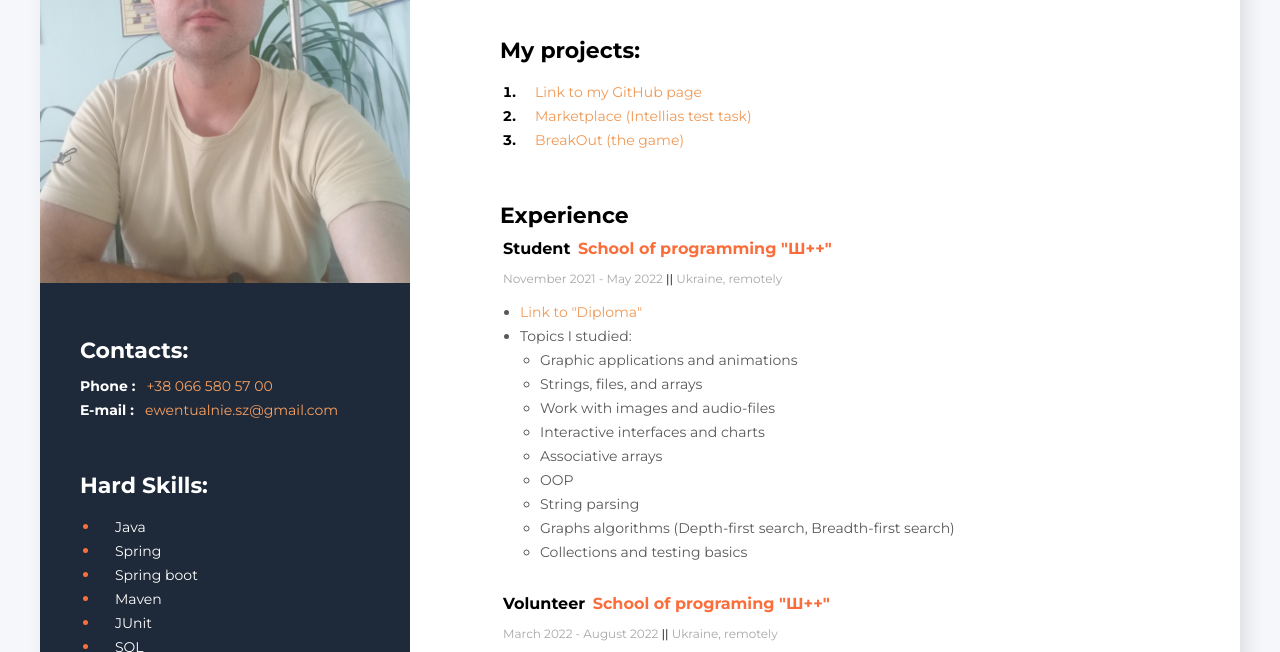
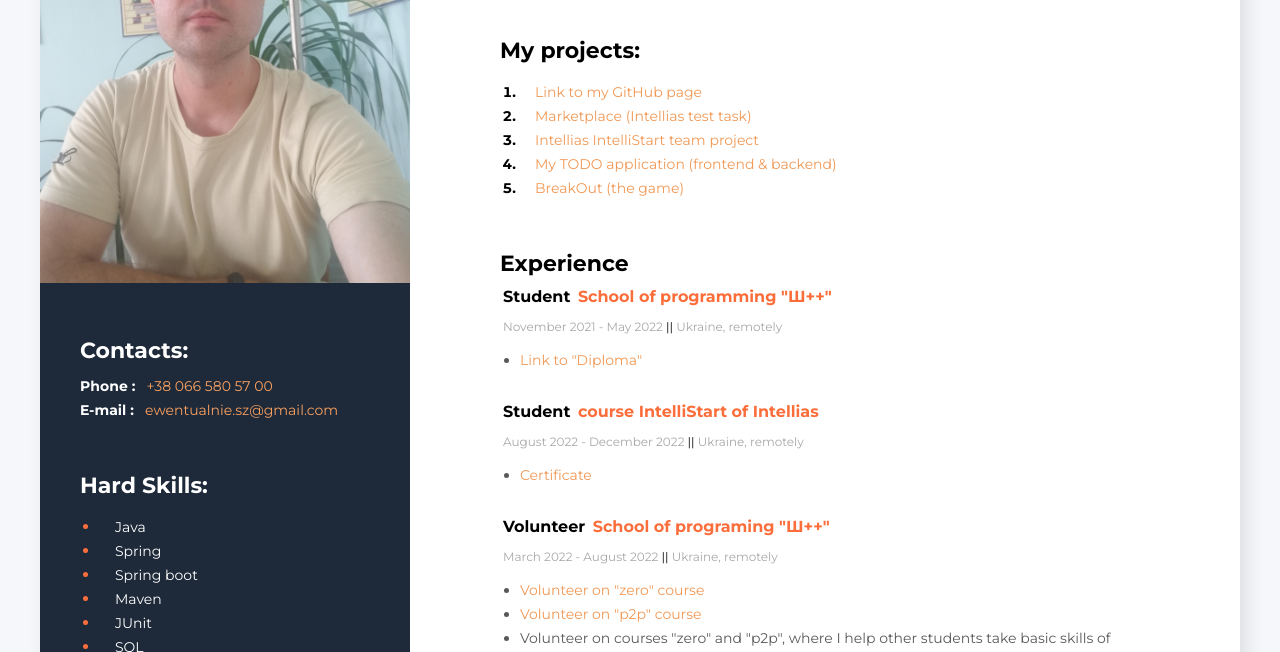
Before and after one commit to Ewentualnie/Ewentualnie.github.io, a plain HTML site: page index.html in a window 1280 px wide. Shown: the part 290-942 px from the top of the page. Drawn offline with Linux system fonts and the light colour scheme.

Commit message:
Update index.html

```diff
--- a/index.html
+++ b/index.html
@@ -32,6 +32,18 @@
                         </a>
                     </li>
                     <li class="my_projects_item">
+                        <a href="https://github.com/Mo-og/intellistart-java-2022-debuggers" class="my_projects_text"
+                           style="text-decoration: none">
+                            Intellias IntelliStart team project
+                        </a>
+                    </li>
+                    <li class="my_projects_item">
+                        <a href="https://github.com/Ewentualnie/todo-app" class="my_projects_text"
+                           style="text-decoration: none">
+                            My TODO application (frontend & backend)
+                        </a>
+                    </li>
+                    <li class="my_projects_item">
                         <a href="https://github.com/Ewentualnie/BreakOut" class="my_projects_text"
                            style="text-decoration: none">
                             BreakOut (the game)
@@ -55,19 +67,19 @@
                             Link to "Diploma"
                         </a>
                     </li>
+                </ul>
+            </div>
+            <div class="work_experience">
+                <h4 class="company_title">Student <span class="orange">course IntelliStart of Intellias</span></h4>
+                <p class="work_time">
+                    August 2022 - December 2022 <span class="work_time_line">||</span> Ukraine, remotely
+                </p>
+                <ul class="work_list">
                     <li>
-                        Topics I studied:
-                        <ul class="work_list">
-                            <li>Graphic applications and animations</li>
-                            <li>Strings, files, and arrays</li>
-                            <li>Work with images and audio-files</li>
-                            <li>Interactive interfaces and charts</li>
-                            <li>Associative arrays</li>
-                            <li>OOP</li>
-                            <li>String parsing</li>
-                            <li>Graphs algorithms (Depth-first search, Breadth-first search)</li>
-                            <li>Collections and testing basics</li>
-                        </ul>
+                        <a href="Certificate%20of%20Completion_SERHII%20ZAIKA.png"
+                           class="my_experience" style="text-decoration: none">
+                            Certificate
+                        </a>
                     </li>
                 </ul>
             </div>
@@ -117,7 +129,7 @@
             <h4 class="orange">Intellias education program "IntelliStart"</h4>
             <h4 class="management">Java</h4>
             <p class="work_time">
-                August 2022 - Now <span class="work_time_line">||</span> Ukraine, remotely
+                August 2022 - December 2022 <span class="work_time_line">||</span> Ukraine, remotely
             </p>
         </div>
     </div>
```
